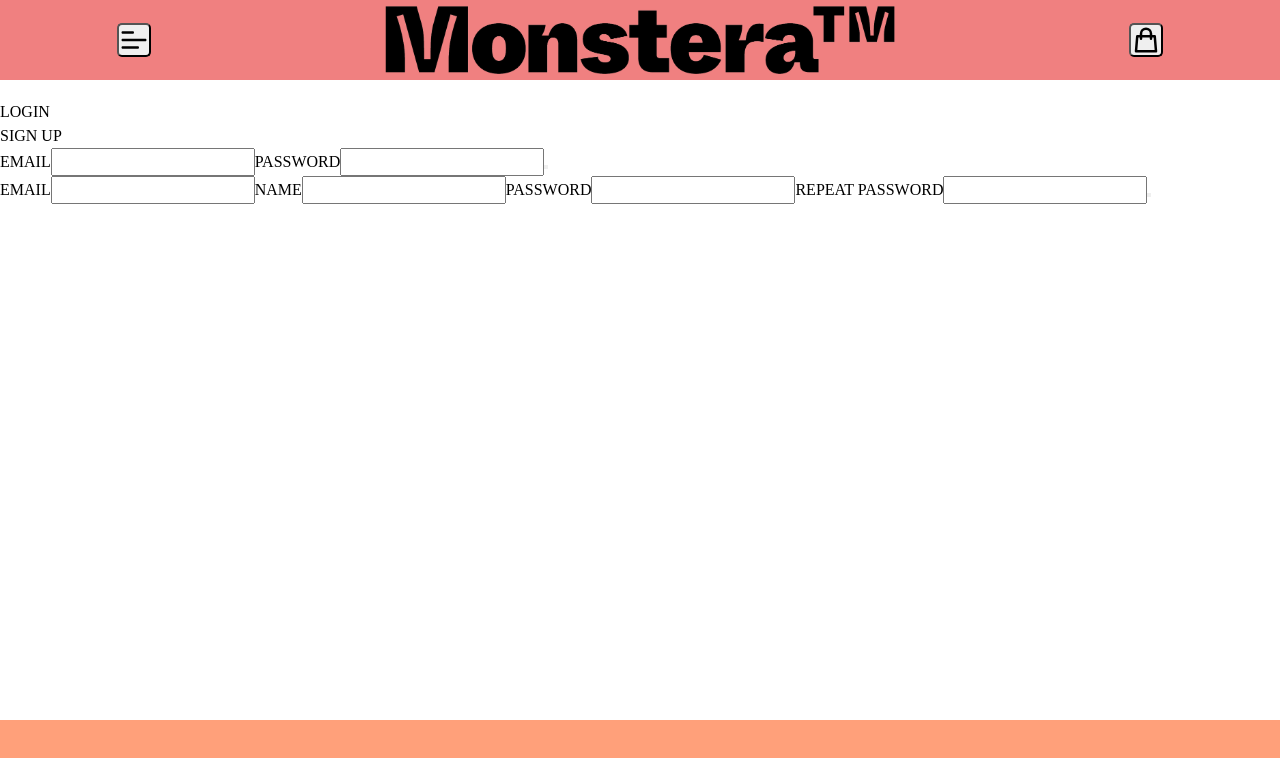
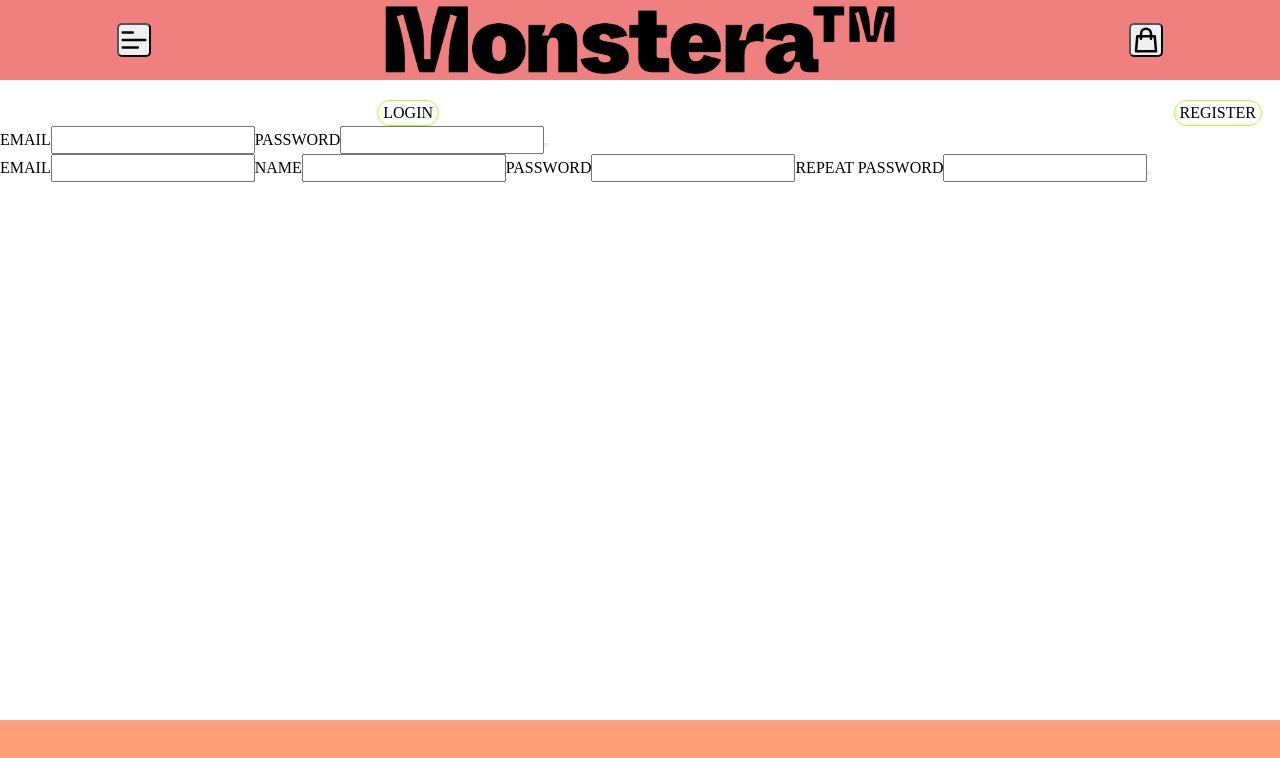
Before and after one commit to luisjover/plantShop_ecommerce, a React (Vite) app: page /profile/access in a window 1280 px wide. Shown: the top 758 px of the page. Built offline with nearby package versions, Linux system fonts and the light colour scheme.

Commit message:
feat(FilterComponent): modify filter component to reuse it filtering accesses types

```diff
--- /dev/null
+++ b/src/assets/db/gb.ts
@@ -0,0 +1,34 @@
+
+import { FilterCategories, ProductFilters, AccessFilters } from "../../types/types"
+
+
+export const productsFilterCategories: FilterCategories[] = [
+    {
+        name: "TOP SALES",
+        id: "1",
+        filter: ProductFilters.TOPSALES
+    },
+    {
+        name: "PET FRIENDLY",
+        id: "2",
+        filter: ProductFilters.PETFRIENDLY
+    },
+    {
+        name: "EASY CARE",
+        id: "3",
+        filter: ProductFilters.EASYCARE
+    },
+]
+
+export const accessFilterCategories: FilterCategories[] = [
+    {
+        name: "LOGIN",
+        id: "1",
+        filter: AccessFilters.LOGIN
+    },
+    {
+        name: "REGISTER",
+        id: "2",
+        filter: AccessFilters.REGISTER
+    },
+]
--- a/src/components/filter/Filter.tsx
+++ b/src/components/filter/Filter.tsx
@@ -1,46 +1,23 @@
-import { FC } from 'react'
-import { FilterCategories, Filters } from "../../types/types"
+
+import { FilterCategories } from "../../types/types"
 import { FilterButton } from '.'
 import "./filter.css"
 
 
 
-export const Filter: FC = () => {
-
-    // const [currentFilter, setCurrentFilter] = useState<Filters>(Filters.topsales)
+export const Filter = (props: { filters: FilterCategories[] }) => {
 
 
 
-
-
-    const filterCategories: FilterCategories[] = [
-        {
-            name: "TOP SALES",
-            id: "1",
-            filter: Filters.topsales
-        },
-        {
-            name: "PET FRIENDLY",
-            id: "2",
-            filter: Filters.petfriendly
-        },
-        {
-            name: "EASY CARE",
-            id: "3",
-            filter: Filters.easycare
-        },
-    ]
-
     return (
         <nav className='filter-container'>
-            {filterCategories.map((category) => (
+            {props.filters.map((category) => (
                 <FilterButton
                     name={category.name}
                     id={category.id}
                     key={category.id}
                     // setCurrentFilter={setCurrentFilter}
                     filter={category.filter}
-
                 />
             ))}
         </nav>
--- a/src/components/profile/Access.tsx
+++ b/src/components/profile/Access.tsx
@@ -1,12 +1,12 @@
+import { Filter } from ".."
 import { LoginForm } from "./login/LoginForm"
 import { RegisterForm } from "./register/RegisterForm"
 
 
-export const Access = () => {
+export const Access = ({ ...props }) => {
     return (
         <div>
-            <div>LOGIN</div>
-            <div>SIGN UP</div>
+            <Filter filters={props.filters} />
             <LoginForm />
             <RegisterForm />
         </div>
--- a/src/contexts/productsFilterContext.tsx
+++ b/src/contexts/productsFilterContext.tsx
@@ -1,12 +1,12 @@
 import { useState, createContext } from "react"
-import { Filters } from "../types/types"
+import { Filters, ProductFilters } from "../types/types"
 
 
-export const currentFilterContext = createContext<{ currentFilter: Filters, changeFilter: (filterParam: Filters) => void }>({ currentFilter: Filters.topsales, changeFilter: () => { } })
+export const currentFilterContext = createContext<{ currentFilter: Filters, changeFilter: (filterParam: Filters) => void }>({ currentFilter: ProductFilters.TOPSALES, changeFilter: () => { } })
 
 
 export function FilterProvider({ ...props }) {
-    const [currentFilter, setCurrentFilter] = useState<any>(Filters.topsales)
+    const [currentFilter, setCurrentFilter] = useState<any>(ProductFilters.TOPSALES)
 
     const changeFilter = (filterParam: Filters) => {
         setCurrentFilter(filterParam)
--- a/src/pages/AccessPage.tsx
+++ b/src/pages/AccessPage.tsx
@@ -1,12 +1,13 @@
 import { Access } from "../components/profile/Access"
+import { accessFilterCategories } from "../assets/db/gb"
 
 
 
 
 export const AccessPage = () => {
 
-    console.log("HOLA")
+
     return (
-        <Access />
+        <Access filters={accessFilterCategories} />
     )
 }
--- a/src/pages/HomePage.tsx
+++ b/src/pages/HomePage.tsx
@@ -1,13 +1,13 @@
 import { Filter, AllProducts } from "../components"
 import { FilterProvider } from "../contexts/productsFilterContext"
-import { ProductsProvider } from "../contexts/allProductsContext"
+import { productsFilterCategories } from "../assets/db/gb"
 
 export const HomePage = () => {
     return (
         <>
 
             <FilterProvider>
-                <Filter />
+                <Filter filters={productsFilterCategories} />
                 <AllProducts />
             </FilterProvider>
 
--- a/src/types/types.ts
+++ b/src/types/types.ts
@@ -1,10 +1,3 @@
-
-export type FilterCategories = {
-    name: string
-    id: string
-    filter: Filters
-}
-
 
 
 export type Product = {
@@ -13,11 +6,24 @@
     price: number,
     stock: number,
     image: string,
-    filters: Filters[]
+    filters: ProductFilters[]
 }
 
-export enum Filters {
-    topsales = "topsales",
-    easycare = "easycare",
-    petfriendly = "petfriendly"
+export type FilterCategories = {
+    name: string
+    id: string
+    filter: ProductFilters | AccessFilters
 }
+
+export enum ProductFilters {
+    TOPSALES = "topsales",
+    EASYCARE = "easycare",
+    PETFRIENDLY = "petfriendly"
+}
+
+export enum AccessFilters {
+    LOGIN = "login",
+    REGISTER = "register"
+}
+
+export type Filters = ProductFilters | AccessFilters;
```
Also changed, not shown: src/pages/LoginPage.tsx (+7 -0 lines), src/pages/RegisterPage.tsx (added, +9 -0 lines), src/contexts/authContext.tsx (added).
